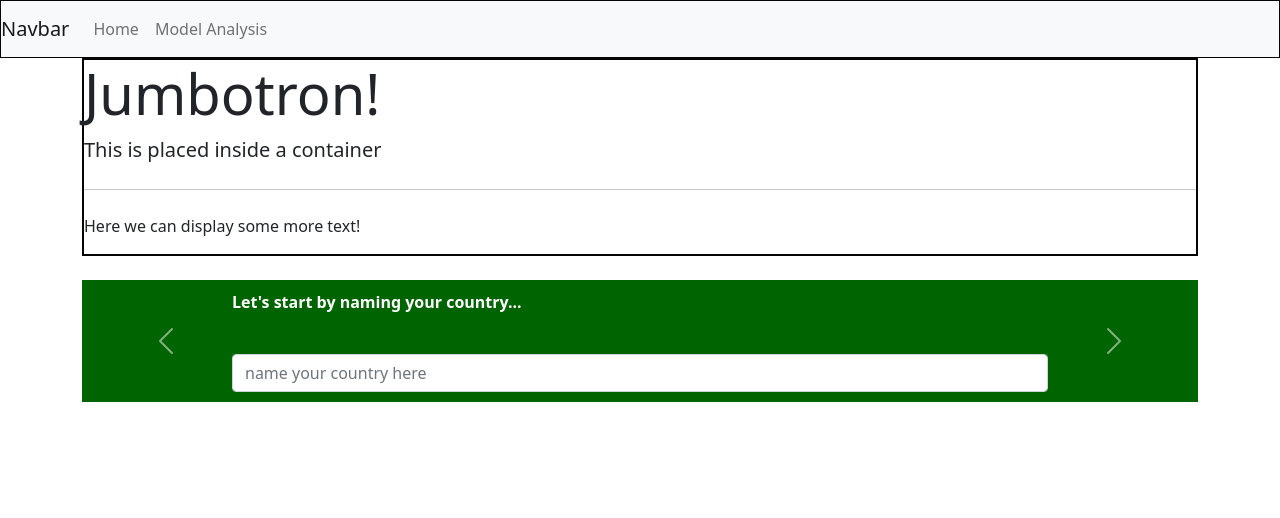
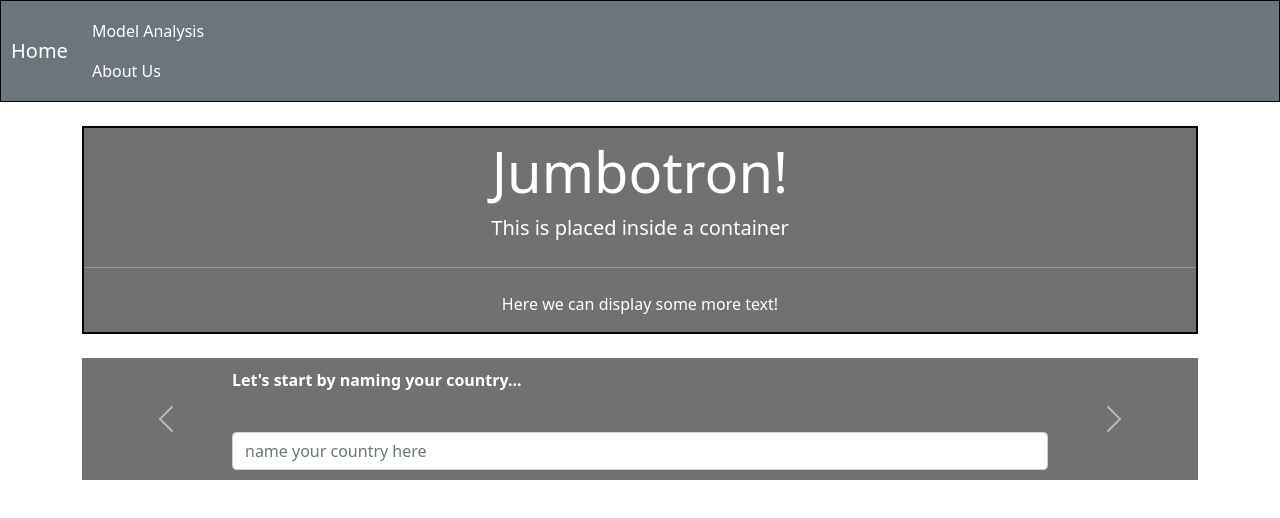
Before and after one commit to mpetersen49/happiness-model, a plain HTML site: page index.html in a window 1280 px wide. Drawn offline with nearby package versions, Linux system fonts and the light colour scheme.

Commit message:
updated index.html styling

```diff
--- a/index.html
+++ b/index.html
@@ -13,39 +13,38 @@
 
 
 
-  <nav class="navbar navbar-expand-lg navbar-light bg-light" style="border: 1px solid #050505;"
-  >
-    <a class="navbar-brand" href="#">Navbar</a>
+  <nav class="navbar navbar-expand-lg navbar-light bg-secondary" style="border: 1px solid #050505;">
+    <a class="navbar-brand text-white" href="index.html">Home</a>
     <button class="navbar-toggler" type="button" data-toggle="collapse" data-target="#navbarSupportedContent" aria-controls="navbarSupportedContent" aria-expanded="false" aria-label="Toggle navigation">
       <span class="navbar-toggler-icon"></span>
     </button>
 
+
     <div class="collapse navbar-collapse" id="navbarSupportedContent">
-      <ul class="navbar-nav mr-auto">
+      <ul class="navbar-nav ml-auto mr-1">
         <li class="nav-item active">
-          <a class="nav-link" href="#">Home <span class="sr-only"></span></a>
+          <a class="nav-link text-white" href="other.html">Model Analysis</a>
+          <a class="nav-link text-white" href="aboutus.html">About Us</a>
         </li>
-        <li class="nav-item">
-          <a class="nav-link" href="#">Model Analysis</a>
-        </li>
+
         <!-- <li class="nav-item dropdown">
           <a class="nav-link dropdown-toggle" href="#" id="navbarDropdown" role="button" data-toggle="dropdown" aria-haspopup="true" aria-expanded="false">
             Dropdown
           </a>
             <div class="dropdown-menu" aria-labelledby="navbarDropdown">
-            <a class="dropdown-item" href="#">Action</a>
+            <a class="dropdown-item" href="other.html">Action</a>
             <a class="dropdown-item" href="#">Another action</a>
             <div class="dropdown-divider"></div>
             <a class="dropdown-item" href="#">Something else here</a>
           </div>
-        </li> -->
+        </li>
         <li class="nav-item">
           <a class="nav-link disabled" href="#" tabindex="-1" aria-disabled="true"></a>
-        </li>
+        </li> -->
       </ul>
     </div>
   </nav>
-
+<br>
   <div class="container">
     <div class="jumbotron" style="border: 2px solid #050505;">
       <h1 class="display-4">Jumbotron!</h1>
--- /dev/null
+++ b/other.html
@@ -0,0 +1,49 @@
+<!DOCTYPE html>
+
+
+<html lang="en">
+
+<head>
+  <meta charset="UTF-8">
+  <title>Happiness Model</title>
+  <link href="https://cdn.jsdelivr.net/npm/bootstrap@5.0.1/dist/css/bootstrap.min.css" rel="stylesheet" integrity="sha384-+0n0xVW2eSR5OomGNYDnhzAbDsOXxcvSN1TPprVMTNDbiYZCxYbOOl7+AMvyTG2x" crossorigin="anonymous">
+  <link rel="stylesheet" href="static/css/style.css">
+</head>
+<body>
+    <nav class="navbar navbar-expand-lg navbar-light bg-light" style="border: 1px solid #050505;"
+    >
+      <a class="navbar-brand" href="index.html">Home</a>
+      <button class="navbar-toggler" type="button" data-toggle="collapse" data-target="#navbarSupportedContent" aria-controls="navbarSupportedContent" aria-expanded="false" aria-label="Toggle navigation">
+        <span class="navbar-toggler-icon"></span>
+      </button>
+
+      <div class="collapse navbar-collapse" id="navbarSupportedContent">
+        <ul class="navbar-nav mr-auto">
+          <li class="nav-item active">
+            <a class="nav-link" href="other.html">Model Analysis <span class="sr-only"></span></a>
+          </li>
+
+          <!-- <li class="nav-item dropdown">
+            <a class="nav-link dropdown-toggle" href="#" id="navbarDropdown" role="button" data-toggle="dropdown" aria-haspopup="true" aria-expanded="false">
+              Dropdown
+            </a>
+              <div class="dropdown-menu" aria-labelledby="navbarDropdown">
+              <a class="dropdown-item" href="#">Action</a>
+              <a class="dropdown-item" href="#">Another action</a>
+              <div class="dropdown-divider"></div>
+              <a class="dropdown-item" href="#">Something else here</a>
+            </div>
+          </li> -->
+          <li class="nav-item">
+            <a class="nav-link disabled" href="#" tabindex="-1" aria-disabled="true"></a>
+          </li>
+        </ul>
+      </div>
+    </nav>
+
+<script src="https://cdn.jsdelivr.net/npm/bootstrap@5.0.1/dist/js/bootstrap.min.js" integrity="sha384-Atwg2Pkwv9vp0ygtn1JAojH0nYbwNJLPhwyoVbhoPwBhjQPR5VtM2+xf0Uwh9KtT" crossorigin="anonymous"></script>
+<script src="static/js/main.js"></script>
+
+</body>
+
+</html>
--- a/static/css/style.css
+++ b/static/css/style.css
@@ -3,7 +3,7 @@
     padding-left: 150px;
     padding-right: 150px;
     padding-bottom: 10px;
-    background-color: darkgreen;
+    background-color: rgb(114, 112, 112);
     color: white;
     font-weight: bold;
 }
@@ -12,17 +12,32 @@
     text-align: left;
     font-weight: normal;
 }
-/* * {
+
+.jumbotron {
+  padding-top: 10px;
+  text-align: center;
+  background-color: rgb(114, 112, 112);
+  color: white;
+}
+
+
+
+
+/*
   box-sizing: border-box;
   font-family: Ubuntu, sans-serif;
-}
+} */
+
+
+
 
 html,
 body {
   height: 100%;
   padding: 0;
   margin: 0;
-} */
+  background-color: white;
+}
 
 /* The wrapper contains all of the page's content besides the footer, which is pushed to the bottom of the page */
 /* .wrapper {
@@ -52,11 +67,16 @@ body {
   background: #1b3146;
 } */
 
-/* .navbar {
-  padding: 5px;
+.navbar {
+  padding: 10px;
   margin: 0;
-} */
+  background-color: thistle;
+}
 
+
+.text-white {
+  color: white;
+}
 /* This CSS styles the ufo icon in the navbar */
 /* .nav-ufo {
   position: absolute;
@@ -108,6 +128,7 @@ select {
   background-position: bottom center;
   background-size: cover;
 }
+
 
 .hero h1 {
   margin-top: 200px;
```
